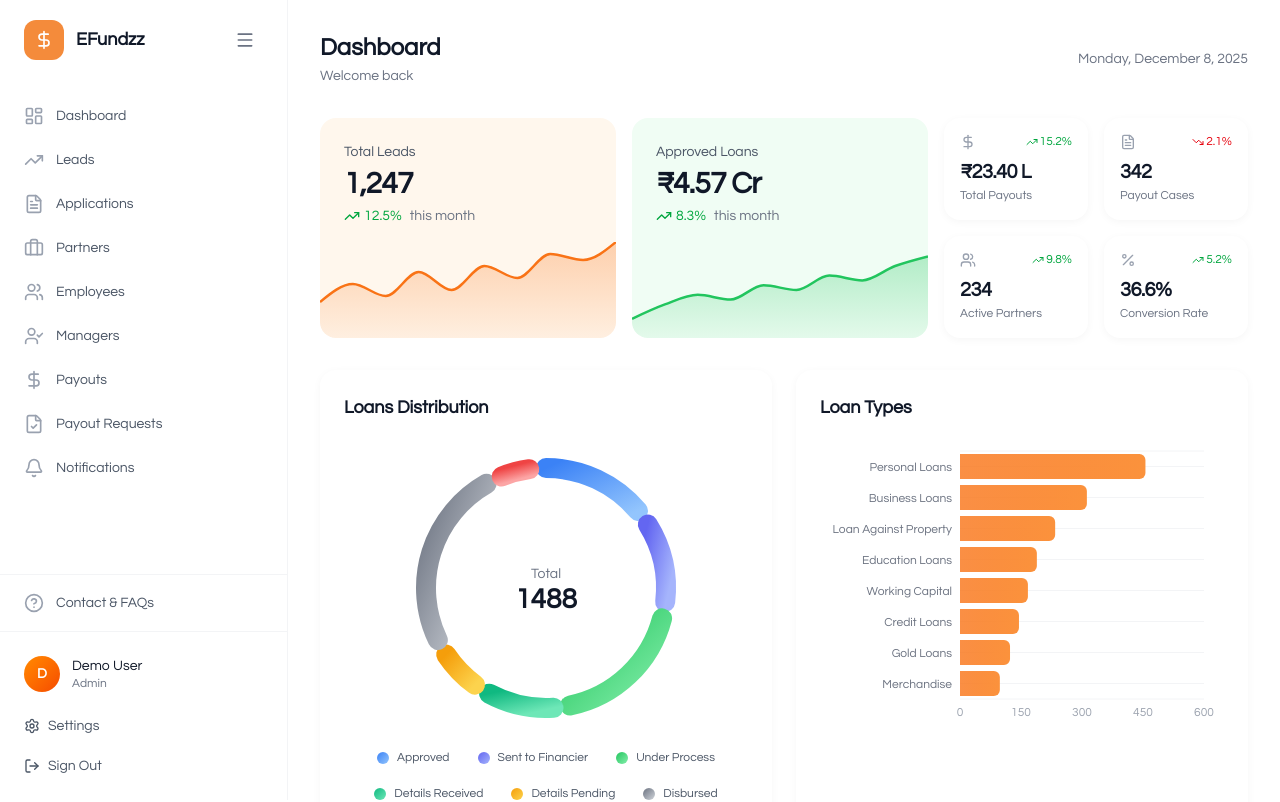
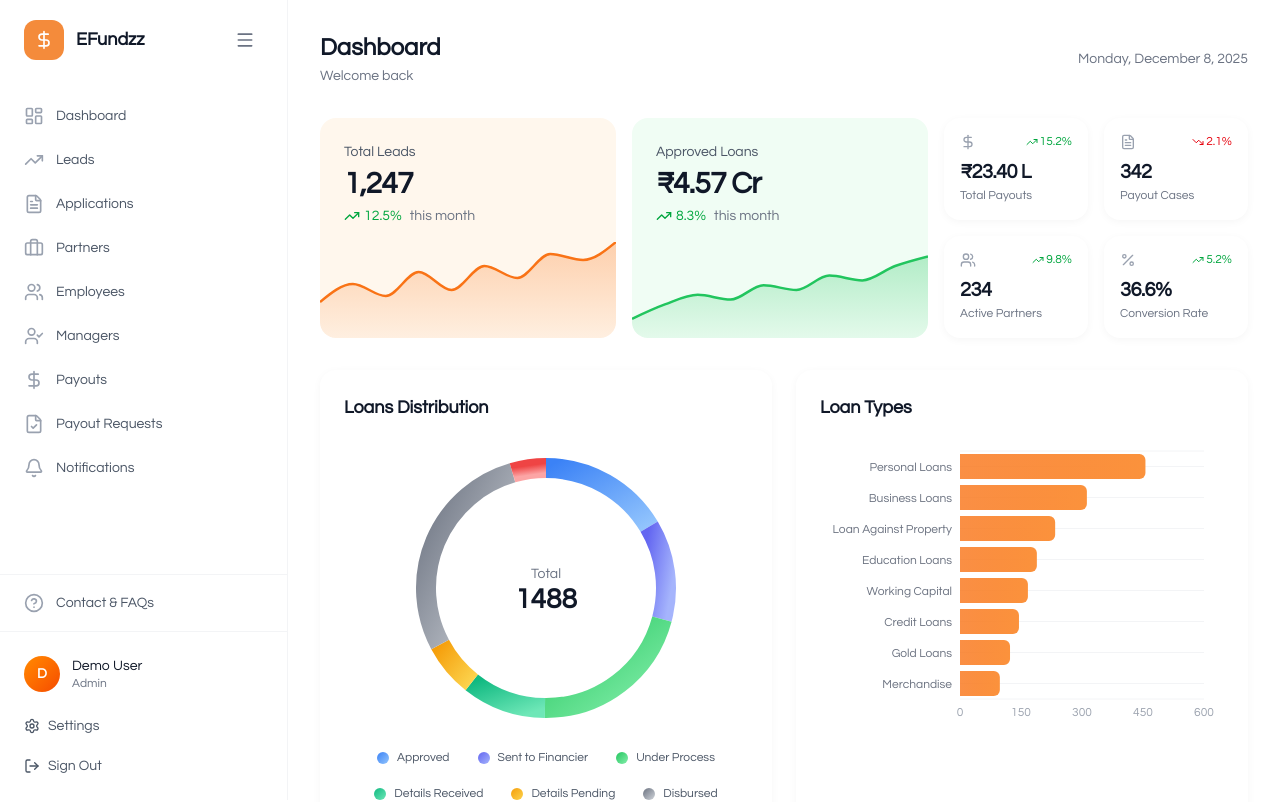
Before and after one commit to pranavadityaneti/EFunds, a Next.js app: page /dashboard in a window 1280 px wide. Shown: the top 802 px of the page. Built offline with nearby package versions, Linux system fonts and the light colour scheme.

Commit message:
Remove rounded ends and gaps from ring chart

```diff
--- a/components/LoansDistributionChart.tsx
+++ b/components/LoansDistributionChart.tsx
@@ -22,7 +22,7 @@ export default function LoansDistributionChart() {
     // Calculate arc positions
     const radius = 120;
     const strokeWidth = 20;
-    const gap = 8; // Gap between segments in degrees
+    const gap = 0; // No gap between segments
     const centerX = 150;
     const centerY = 150;
 
@@ -99,7 +99,7 @@ export default function LoansDistributionChart() {
                                 fill="none"
                                 stroke={`url(#arcGradient-${index})`}
                                 strokeWidth={strokeWidth}
-                                strokeLinecap="round"
+                                strokeLinecap="butt"
                                 className="transition-all duration-300 cursor-pointer"
                                 style={{
                                     filter: hoveredIndex === index ? 'drop-shadow(0 4px 8px rgba(0,0,0,0.2))' : 'none',
```
